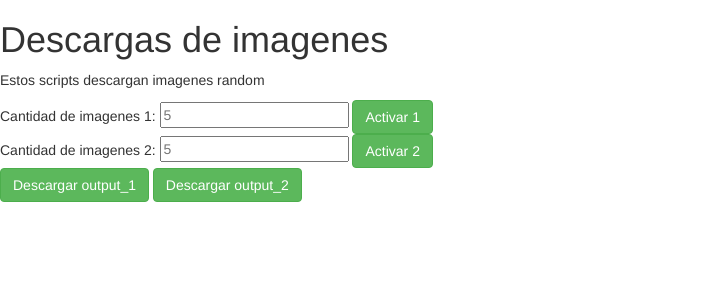
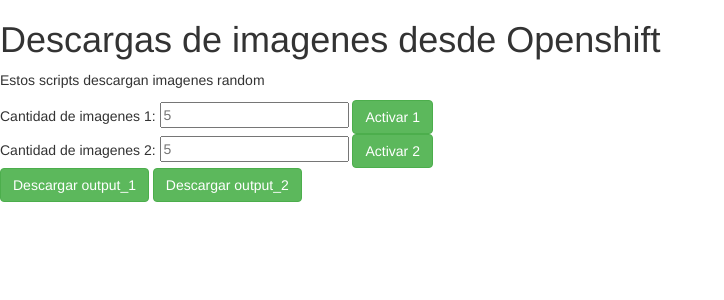
Before and after one commit to vgonzalezo/openshift-python-example, a Flask app: page / in a window 1280 px wide. Shown: the top 300 px of the page, without its empty margins (0-724 px from the left). Run offline with Flask 2, Linux system fonts and the light colour scheme; some libraries are stand-ins or nearby versions.

Commit message:
Cambio HTML

```diff
--- a/templates/home.html
+++ b/templates/home.html
@@ -21,7 +21,7 @@
 </head>
 <body>
 
-<h1>Descargas de imagenes</h1>
+<h1>Descargas de imagenes desde Openshift</h1>
 <p>Estos scripts descargan imagenes random</p>
       <ul>
             {% for elem in paginas %}
```
